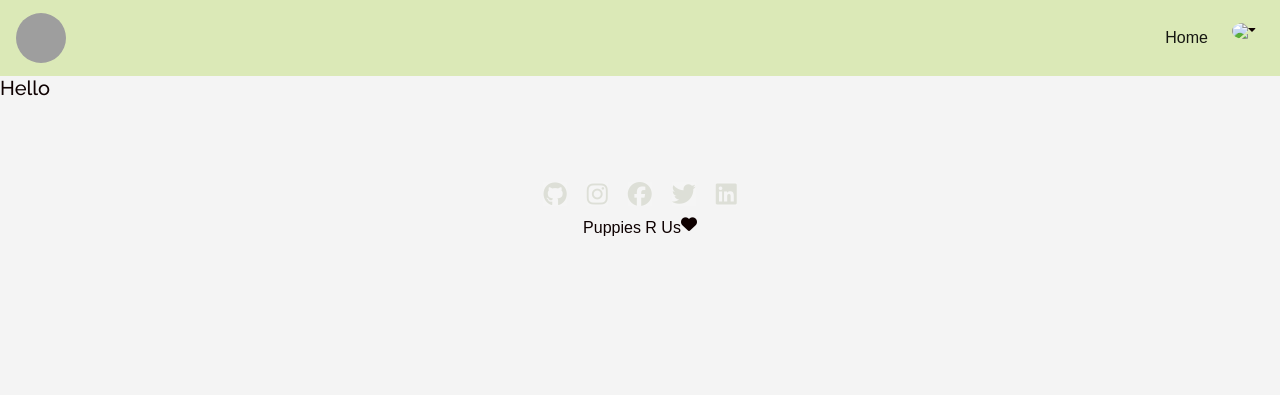
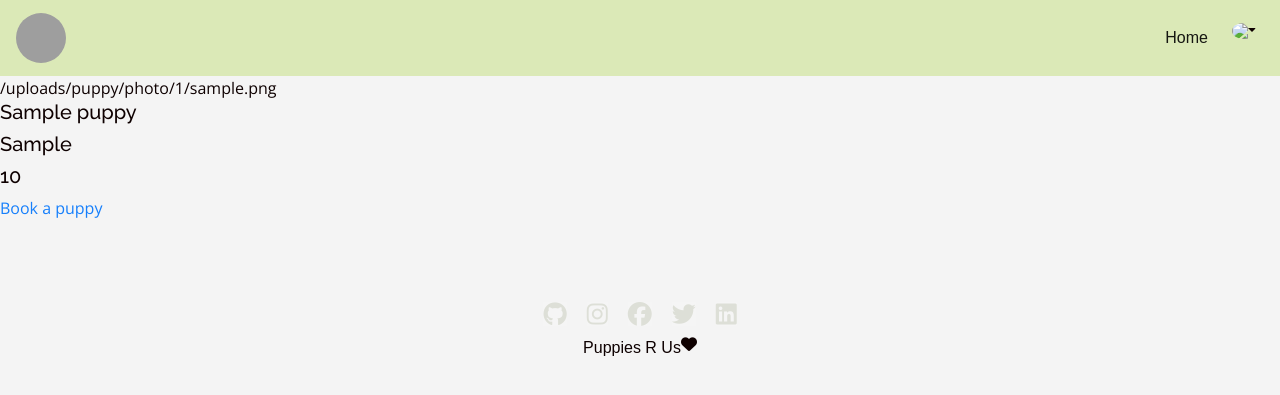
Before and after one commit to AdelMuu/puppies-website, a Rails app: page /puppies/1 in a window 1280 px wide. Shown: the top 395 px of the page. Run offline with Rails 7, Linux system fonts and the light colour scheme; a user stored in the database is signed in; tables that the repository leaves empty hold one stand-in row (values such as "Sample post"); style sheets or scripts are compiled from the project's sources; some libraries are stand-ins or nearby versions; grey boxes are pictures that could not be loaded.

Commit message:
Fixing routes

```diff
--- a/app/controllers/puppies_controller.rb
+++ b/app/controllers/puppies_controller.rb
@@ -21,6 +21,8 @@ class PuppiesController < ApplicationController
   def listing
   end
 
+  def book
+  end
   def set_puppy
     @puppy = Puppy.find(params["id"])
   end
--- a/app/views/puppies/show.html.erb
+++ b/app/views/puppies/show.html.erb
@@ -1 +1,9 @@
-<h2>Hello</h2>
+<div class="puppy-card">
+  <%= @puppy.photo %>
+  <div class="puppy-details">
+    <h2><%= @puppy.name %></h2>
+    <h2><%= @puppy.breed %></h2>
+    <h2><%= @puppy.age %></h2>
+    <%= link_to  "Book a puppy", book_puppy_path(@puppy) %>
+  </div>
+</div>
--- a/config/routes.rb
+++ b/config/routes.rb
@@ -11,6 +11,7 @@ Rails.application.routes.draw do
     member do
       get 'listing', to: 'puppies#listing'
       get '/', to: 'puppies#show', as: ''
+      get 'book', to: 'puppies#book', as: 'book'
     end
   end
 
```
Also changed, not shown: app/assets/stylesheets/pages/_show.scss (added).
